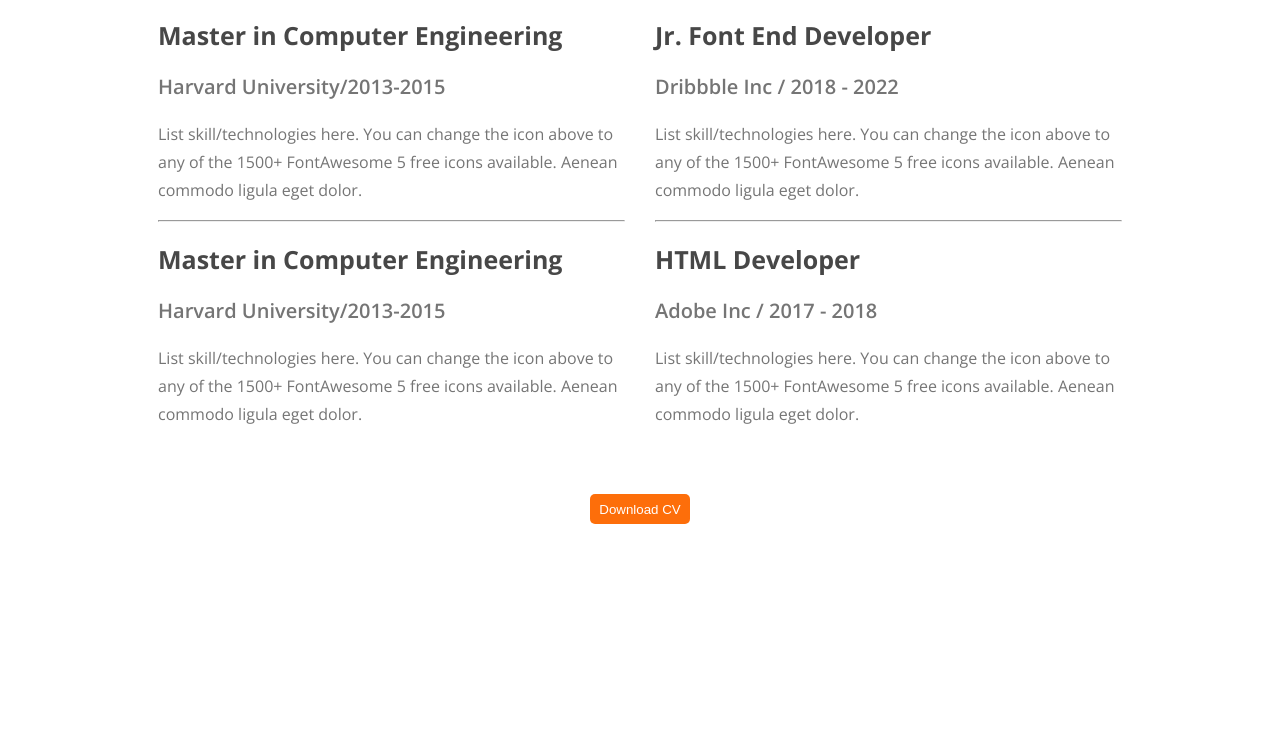
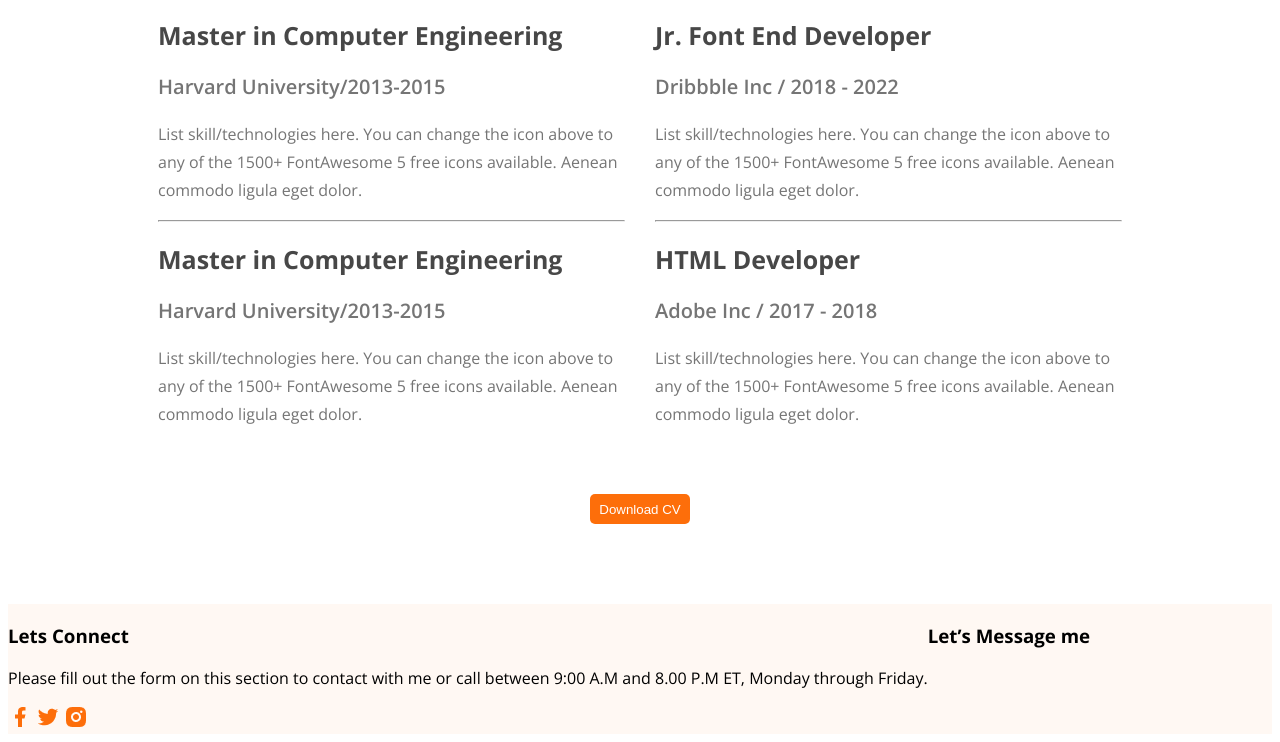
Before and after one commit to iamapurbosarkar/mary-hardy-portfolio, a plain HTML site: page index.html in a window 1280 px wide. Shown: the part 2632-3374 px from the top of the page. Before the commit the page ends 3164 px from the top, so only its background shows below. Drawn offline with nearby package versions, Linux system fonts and the light colour scheme.

Commit message:
added basic footer

```diff
--- a/Styles/portfolio.css
+++ b/Styles/portfolio.css
@@ -202,3 +202,8 @@ main {
     text-align: center;
     margin-top: 50px;
 }
+footer{
+    display: flex;
+    background-color: rgb(255, 248, 243);
+    margin-top:80px;
+}
--- a/index.html
+++ b/index.html
@@ -139,7 +139,20 @@
             </div>
         </section>
     </main>
-    <footer></footer>
+    <footer>
+        <div class="footer-1">
+            <h3>Lets Connect</h3>
+            <p>Please fill out the form on this section to contact with me or call between 9:00 A.M and 8.00 P.M ET, Monday through Friday.</p>
+            <div class="social-links">
+                <a href=""><img src="images/icons/facebook.png" alt=""></a>
+                <a href=""><img src="images/icons/twitter.png" alt=""></a>
+                <a href=""><img src="images/icons/insta.png" alt=""></a>
+            </div>
+        </div>
+        <div class="footer-2">
+            <h3 class="footer-h3">Let’s Message me</h3>
+        </div>
+    </footer>
 
 </body>
 
```
